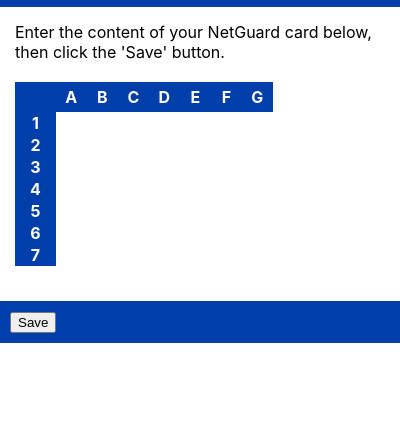
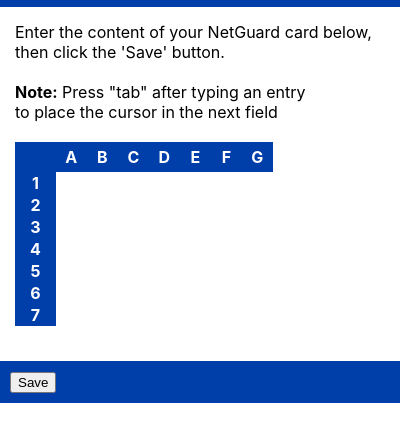
Before and after one commit to johnathan-coe/AutoNetGuard, a browser extension: page popup/index.html in a window 400 px wide. Shown: the part 42-484 px from the top of the page. Drawn offline with Linux system fonts and the light colour scheme.

Commit message:
Improve documentation for the popup

```diff
--- a/popup/index.html
+++ b/popup/index.html
@@ -14,6 +14,8 @@
 
     <div id="content">
         <p>Enter the content of your NetGuard card below,<br/>then click the 'Save' button.</p>
+        <br/>
+        <p><b>Note:</b> Press "tab" after typing an entry<br/> to place the cursor in the next field</p>
 
         <br/>
 
```
